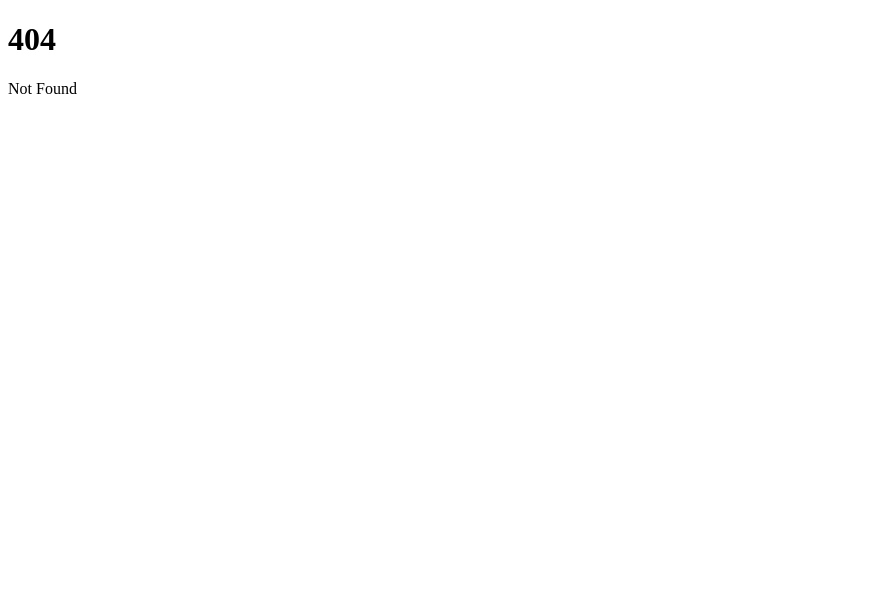
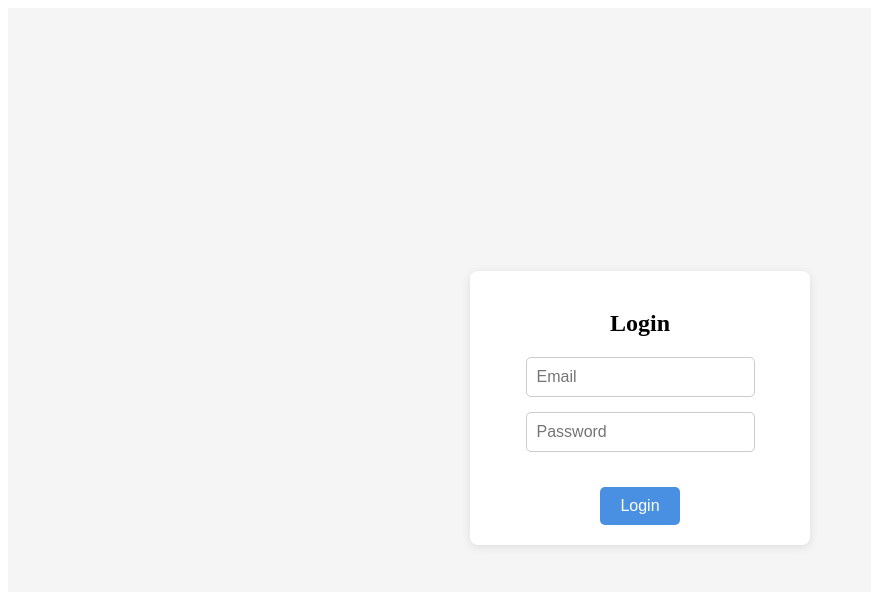
Before and after one commit to Trenclik/SOPL-DOMUS, a SvelteKit app: page /Login in a window 1280 px wide. Before the commit this address had no page. Shown: the top 592 px of the page, without its empty margins (0-871 px from the left). Built offline with nearby package versions, Linux system fonts and the light colour scheme.

Commit message:
Fronttend-2-Marat

```diff
--- a/package.json
+++ b/package.json
@@ -15,7 +15,7 @@
 		"@sveltejs/kit": "^2.9.0",
 		"@sveltejs/vite-plugin-svelte": "^5.0.0",
 		"drizzle-kit": "^0.22.0",
-		"svelte": "^5.0.0",
+		"svelte": "^5.0.0-next.272",
 		"vite": "^6.0.0"
 	},
 	"dependencies": {
--- /dev/null
+++ b/src/lib/Components/Input.svelte
@@ -0,0 +1,29 @@
+<script>
+    let { type = 'text', value = '', placeholder = '' } = $$props;
+
+    const handleInput = (event) => {
+      value = event.target.value;
+    };
+  </script>
+
+  <style lang="scss">
+    .input-container {
+      margin-bottom: 15px;
+
+      input {
+        padding: 10px;
+        border: 1px solid #ccc;
+        border-radius: 5px;
+        font-size: 16px;
+
+        &:focus {
+          border-color: #4A90E2;
+          outline: none;
+        }
+      }
+    }
+  </style>
+
+  <div class="input-container">
+    <input type={type} bind:value={value} placeholder={placeholder} on:input={handleInput} />
+  </div>
--- /dev/null
+++ b/src/routes/+layout.svelte
@@ -0,0 +1,7 @@
+<script>
+    let { children } = $props();
+</script>
+
+<main>
+    {@render children()}
+</main>
--- a/src/routes/+page.svelte
+++ b/src/routes/+page.svelte
@@ -1,2 +1,3 @@
 <h1>Welcome to SvelteKit</h1>
-<p>Visit <a href="https://svelte.dev/docs/kit">svelte.dev/docs/kit</a> to read the documentation</p>
+
+<a href="/Login">Login</a>
--- /dev/null
+++ b/src/routes/Login/+page.svelte
@@ -0,0 +1,73 @@
+<script>
+	import Input from '$lib/Components/Input.svelte';
+	let email = '';
+	let password = '';
+	let errorMessage = '';
+
+	const handleSubmit = () => {
+	  if (!email || !password) {
+		errorMessage = 'Špatné heslo nebo Uživatelské jméno';
+	  } else {
+		// Zpracování přihlášení
+		console.log('Email:', email);
+		console.log('Password:', password);
+		errorMessage = ''; // Reset chybové zprávy po úspěšném přihlášení
+	  }
+	};
+  </script>
+
+  <style lang="scss">
+	.login-container {
+	  display: flex;
+	  flex-direction: column;
+	  align-items: center;
+	  justify-content: center;
+	  height: 100vh;
+	  background-color: #f5f5f5;
+
+	  .login-box {
+		background-color: #fff;
+		padding: 20px;
+		border-radius: 8px;
+		box-shadow: 0 2px 10px rgba(0, 0, 0, 0.1);
+		width: 300px;
+		text-align: center;
+
+		h2 {
+		  margin-bottom: 20px;
+		}
+
+		.error-message {
+		  color: red;
+		  margin-bottom: 10px;
+		}
+
+		button {
+		  background-color: #4A90E2;
+		  color: #fff;
+		  border: none;
+		  padding: 10px 20px;
+		  border-radius: 5px;
+		  cursor: pointer;
+		  font-size: 16px;
+		  margin-top: 20px;
+
+		  &:hover {
+			background-color: #357ABD;
+		  }
+		}
+	  }
+	}
+  </style>
+
+  <div class="login-container">
+	<div class="login-box">
+	  <h2>Login</h2>
+	  {#if errorMessage}
+		<div class="error-message">{errorMessage}</div>
+	  {/if}
+	  <Input type="email" bind:value={email} placeholder="Email" />
+	  <Input type="password" bind:value={password} placeholder="Password" />
+	  <button on:click={handleSubmit}>Login</button>
+	</div>
+  </div>
--- a/vite.config.js
+++ b/vite.config.js
@@ -1,6 +1,12 @@
+import { defineConfig } from 'vite';
 import { sveltekit } from '@sveltejs/kit/vite';
-import { defineConfig } from 'vite';
+import path from 'path';
 
 export default defineConfig({
-	plugins: [sveltekit()]
+    plugins: [sveltekit()],
+    resolve: {
+        alias: {
+            $lib: path.resolve('./src/lib'), // Ujistěte se, že cesta odpovídá
+        },
+    },
 });
```
Also changed, not shown: src/lib/Components/Button.svelte (added), src/lib/Components/Links.svelte (added), 1 other file (tests, documents, lock files or other folders).
